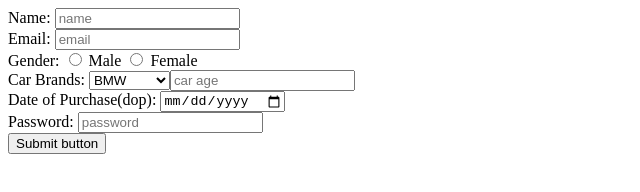
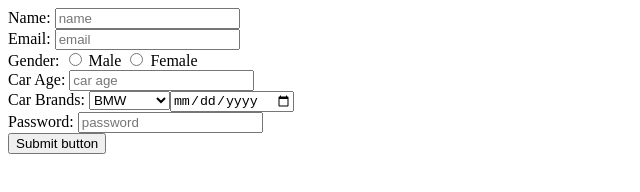
Before and after one commit to acciojob/car-insurance-form-amitgiri257, a website: page main.html in a window 1280 px wide. Shown: the whole page, without its empty margins (0-640 px from the left). Drawn offline with Linux system fonts and the light colour scheme.

Commit message:
created a submission

```diff
--- a/main.html
+++ b/main.html
@@ -9,21 +9,26 @@
 <body>
 	<!-- the entire body must be written by student -->
 	<form method="post">
-		<label for="name">Name: <input type="text" id="name" placeholder="name">
+		<label for="name">Name: <input type="text" id="name" placeholder="name"></label>
 		<br>
 		<label for="email">Email: <input type="email" id="email" placeholder="email">
-		<br>
+		</label>
+			<br>
 		<label> Gender:  <input type="radio" name="gender" value="male"> Male</label>
         <label> <input type="radio" name="gender" value="female"> Female</label>
        <br>
+			<label for="carage">Car Age: <input type="number" id="carage" placeholder="car age">
+
+			</label>
+		<br>
 		<label for="car">Car Brands:</label>
         <select id="car" name="car">
             <option value="BMW">BMW</option>
             <option value="Audi">Audi</option>
             <option value="Mercedez">Mercedez</option>
 	<br>
-			<label for="carage">Car Age: <input type="number" id="carage" placeholder="car age">
-			<br>
+
+		<br>
 			<label for="dop">Date of Purchase(dop): <input type="date" id="dop" placeholder="Date of Purchase">
 			<br>
 
```
